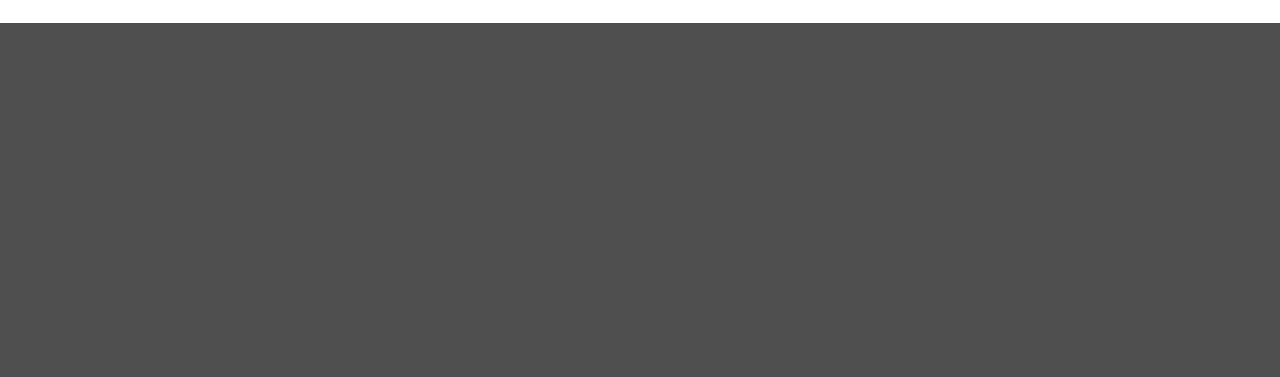
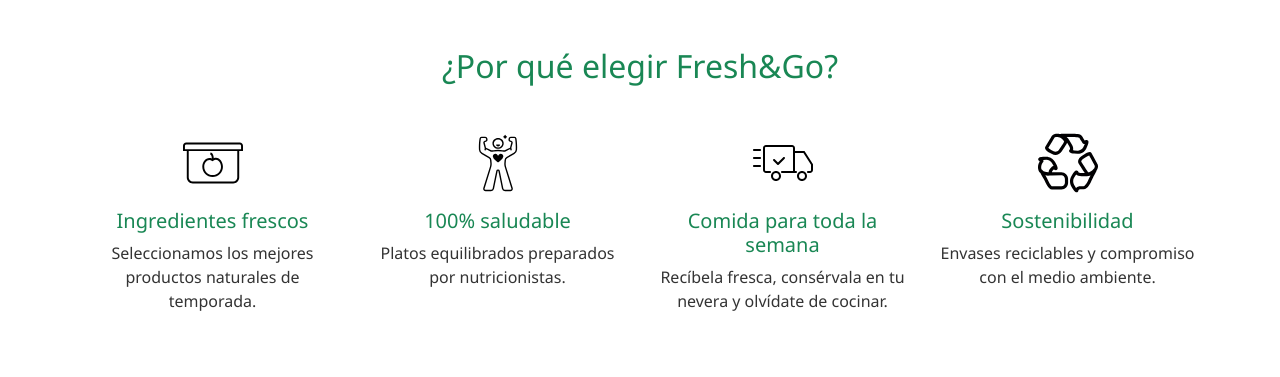
Before and after one commit to marinalp04/FreshGo, a Symfony app: template templates/index.html.twig in a window 1280 px wide. Shown: the part 777-1154 px from the top of the page. Before the commit the page ends 800 px from the top, so only its background shows below. Run offline with Twig, Linux system fonts and the light colour scheme; the template is opened without the code that fills it, so the values that code supplies are empty; some libraries are stand-ins or nearby versions.

Commit message:
feat(index): añadir sección de beneficios y valores con iconos SVG

```diff
--- a/public/css/index.css
+++ b/public/css/index.css
@@ -1,3 +1,4 @@
+/* Seccion 1 */
 .hero-freshgo {
     background: linear-gradient(rgba(0, 0, 0, 0.5), rgba(0, 0, 0, 0.5)),
                 url('/images/hero.jpg') no-repeat center center;
@@ -10,3 +11,14 @@
 .hero-freshgo p {
     text-shadow: 1px 1px 4px rgba(0, 0, 0, 0.7);
 }
+/* Seccion 2 */
+.beneficio-icon {
+    width: 60px;
+    height: 60px;
+    object-fit: contain;
+    transition: transform 0.3s ease;
+}
+
+.beneficio-icon:hover {
+    transform: scale(1.1);
+}
--- a/templates/index.html.twig
+++ b/templates/index.html.twig
@@ -16,4 +16,33 @@
         </div>
     </section>
 
+    <section class="beneficios-section py-5 bg-white">
+        <div class="container">
+            <h2 class="text-center text-success mb-5">¿Por qué elegir Fresh&Go?</h2>
+            <div class="row text-center">
+                <div class="col-md-3">
+                    <img src="{{ asset('icons/icon-fresco.svg') }}" alt="Ingredientes frescos" class="beneficio-icon mb-3">
+                    <h5 class="text-success">Ingredientes frescos</h5>
+                    <p>Seleccionamos los mejores productos naturales de temporada.</p>
+                </div>
+                <div class="col-md-3">
+                    <img src="{{ asset('icons/icon-saludable.svg') }}" alt="Saludable" class="beneficio-icon mb-3">
+                    <h5 class="text-success">100% saludable</h5>
+                    <p>Platos equilibrados preparados por nutricionistas.</p>
+                </div>
+                <div class="col-md-3">
+                    <img src="{{ asset('icons/icon-rapido.svg') }}" alt="Entrega rápida" class="beneficio-icon mb-3">
+                    <h5 class="text-success">Comida para toda la semana</h5>
+                    <p>Recíbela fresca, consérvala en tu nevera y olvídate de cocinar.</p>
+                </div>
+                <div class="col-md-3">
+                    <img src="{{ asset('icons/icon-sostenible.svg') }}" alt="Sostenibilidad" class="beneficio-icon mb-3">
+                    <h5 class="text-success">Sostenibilidad</h5>
+                    <p>Envases reciclables y compromiso con el medio ambiente.</p>
+                </div>
+            </div>
+        </div>
+    </section>
+
+
 {% endblock %}
```
Also changed, not shown: public/icons/icon-fresco.svg (added), public/icons/icon-rapido.svg (added), public/icons/icon-saludable.svg (added), public/icons/icon-sostenible.svg (added).
